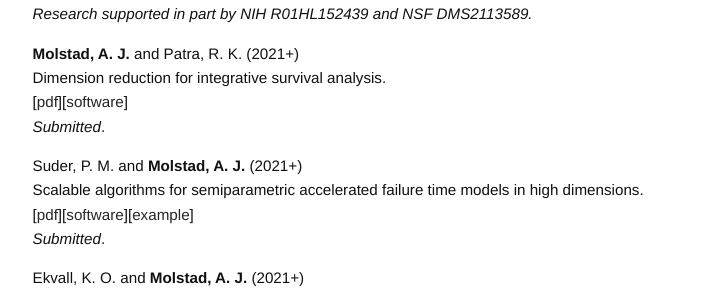
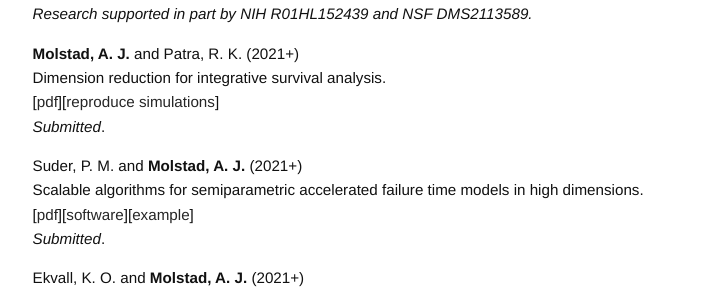
Before and after one commit to ajmolstad/ajmolstad.github.io, a Jekyll site: the page built from research.md, in a window 1280 px wide. Shown: the part 451-740 px from the top of the page, without its empty margins (275-982 px from the left). Built offline with Jekyll 4.4.1, drawn with Linux system fonts in a browser that asks for light colours; some of the changed lines change nothing that is shown.

Commit message:
Update research.md

```diff
--- a/research.md
+++ b/research.md
@@ -19,7 +19,7 @@
 
 **Molstad, A. J.** and Patra, R. K. (2021+)<br>
 Dimension reduction for integrative survival analysis. <br>
-[[pdf](https://arxiv.org/abs/2108.02143)][[software](https://github.com/ajmolstad/IntegrativeCox)]<br>
+[[pdf](https://arxiv.org/abs/2108.02143)][[reproduce simulations](https://github.com/ajmolstad/IntegrativeCox)]<br>
 *Submitted*. <br>
 
 
```
